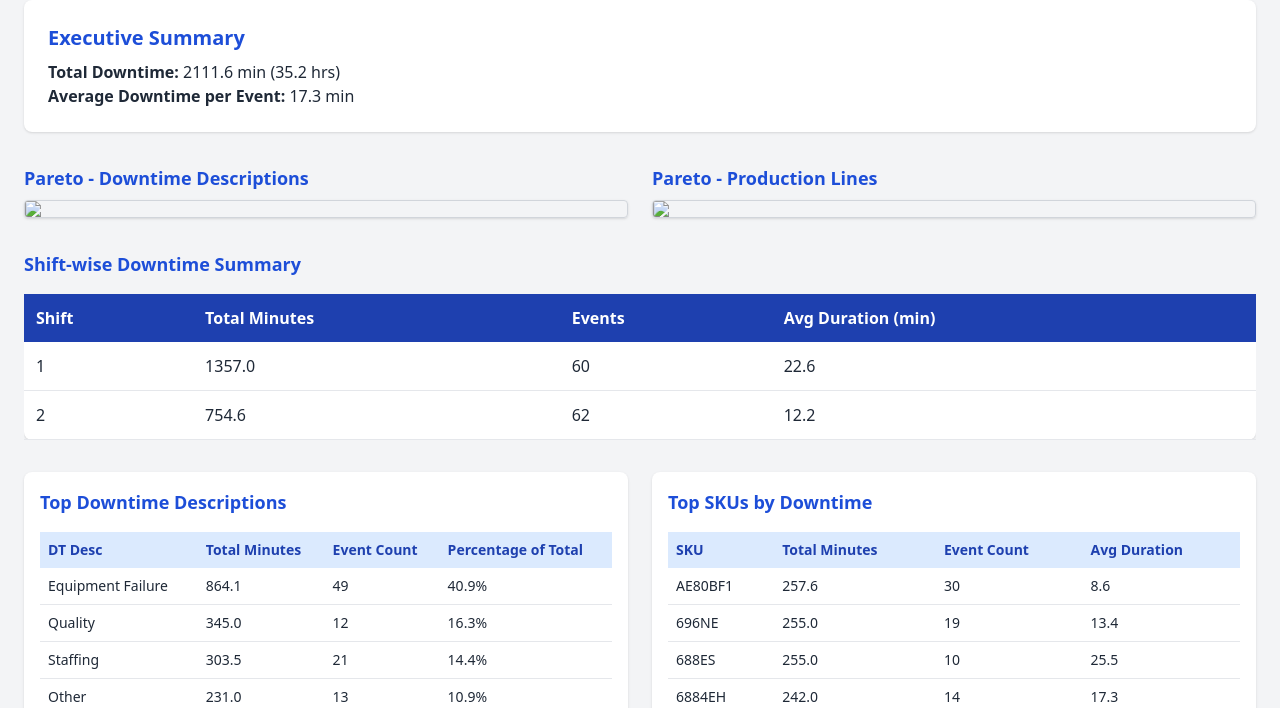
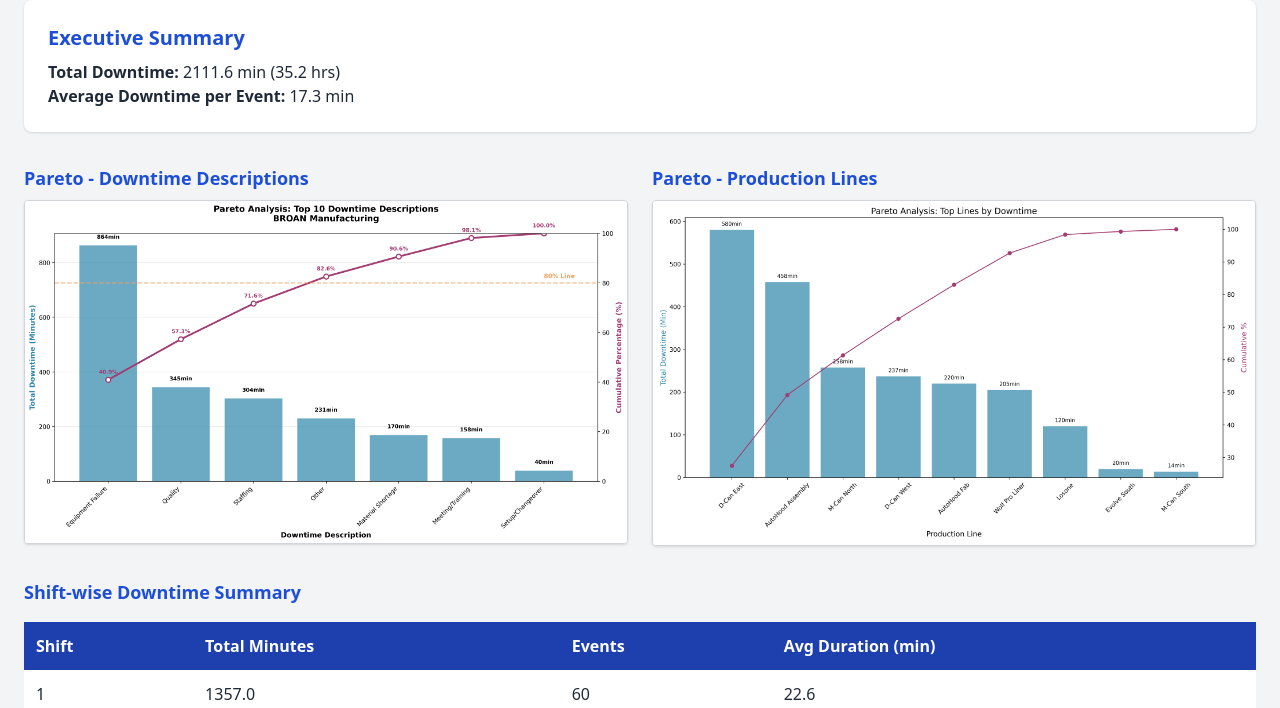
Before and after one commit to Syed-nas/test, a plain HTML site: page downtime_report.html in a window 1280 px wide. Shown: the part 92-800 px from the top of the page. Drawn offline with nearby package versions, Linux system fonts and the light colour scheme.

Commit message:
Update downtime_report.html

```diff
--- a/downtime_report.html
+++ b/downtime_report.html
@@ -20,11 +20,11 @@
     <div class="grid grid-cols-1 md:grid-cols-2 gap-6 mb-8">
         <div>
             <h2 class="text-lg font-semibold text-blue-700 mb-2">Pareto - Downtime Descriptions</h2>
-            <img src="1_pareto_downtime_descriptions.png" class="w-full rounded shadow border border-gray-300">
+            <img src="images/1_pareto_downtime_descriptions.png" class="w-full rounded shadow border border-gray-300">
         </div>
         <div>
             <h2 class="text-lg font-semibold text-blue-700 mb-2">Pareto - Production Lines</h2>
-            <img src="2_pareto_line_downtime.png" class="w-full rounded shadow border border-gray-300">
+            <img src="images/2_pareto_line_downtime.png" class="w-full rounded shadow border border-gray-300">
         </div>
     </div>
 
```
